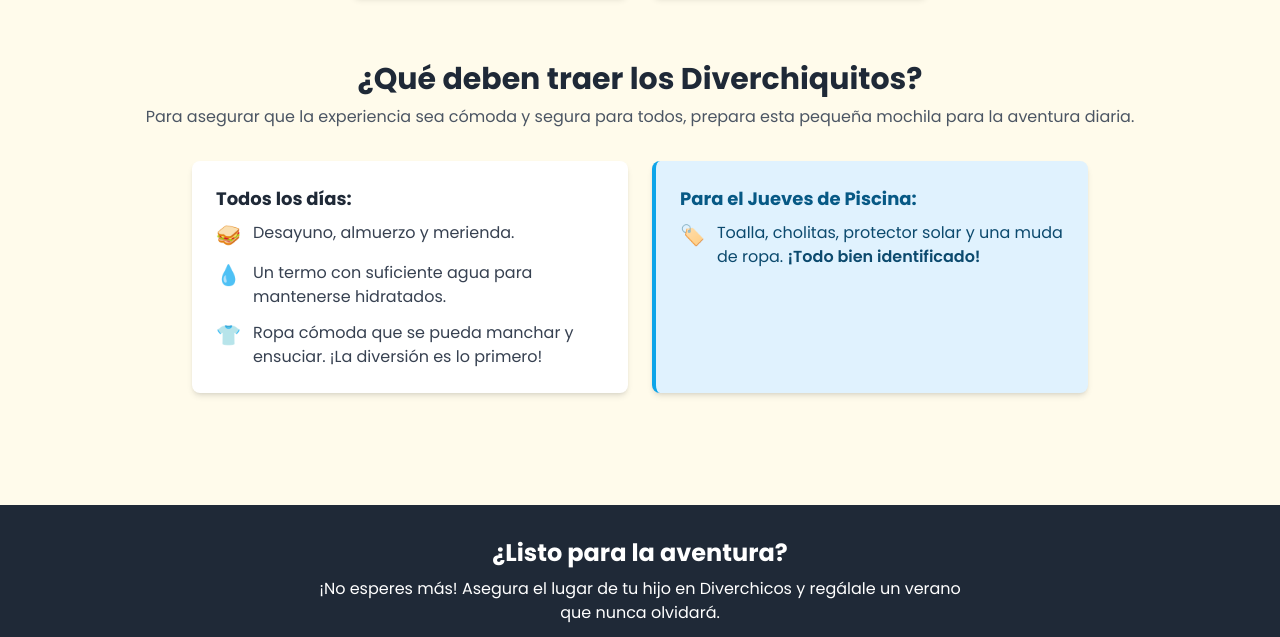
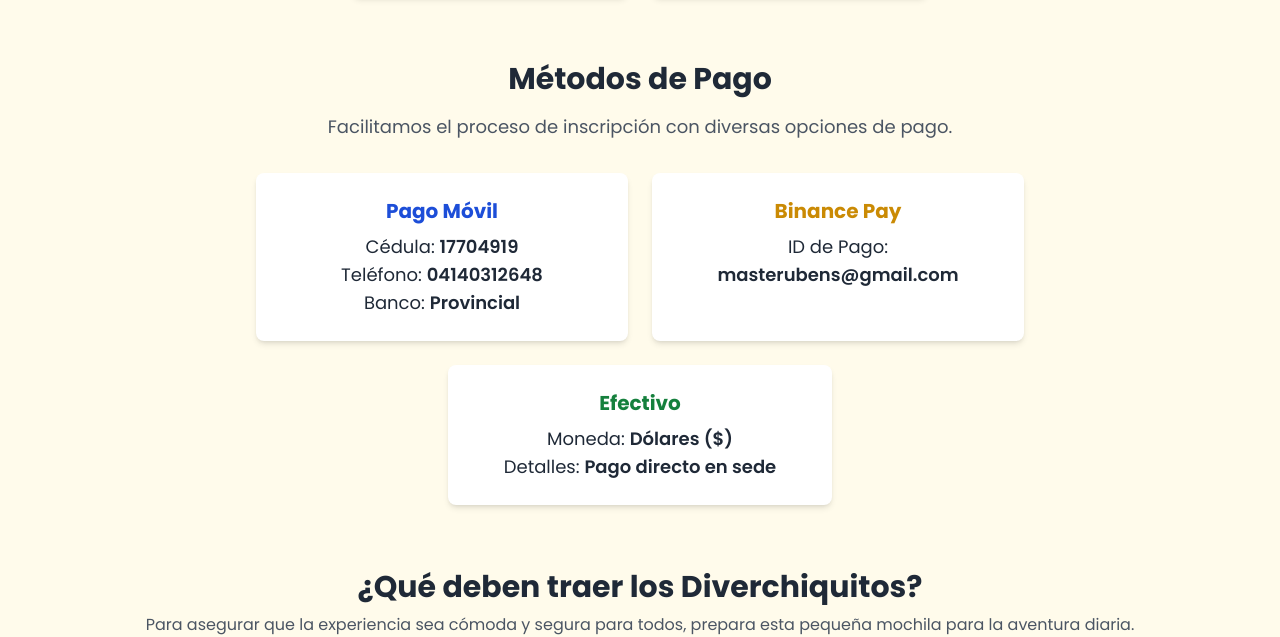
Before and after one commit to masterubens/diverchicos.github.io, a plain HTML site: page index.html in a window 1280 px wide. Shown: the part 2700-3337 px from the top of the page. Drawn offline with nearby package versions, Linux system fonts and the light colour scheme.

Commit message:
Update index.html
Agregar seccion formas de pago

```diff
--- a/index.html
+++ b/index.html
@@ -181,6 +181,28 @@
             </div>
         </section>
 
+        <section id="metodos-de-pago" class="mt-16 text-center">
+            <h3 class="text-3xl font-bold">Métodos de Pago</h3>
+            <p class="mt-4 text-lg text-gray-600 max-w-3xl mx-auto">Facilitamos el proceso de inscripción con diversas opciones de pago.</p>
+            <div class="grid grid-cols-1 md:grid-cols-2 gap-6 mt-8 max-w-3xl mx-auto">
+                <div class="bg-white p-6 rounded-lg shadow-md">
+                    <h4 class="font-bold text-xl mb-2 text-blue-700">Pago Móvil</h4>
+                    <p class="text-lg">Cédula: <span class="font-semibold">17704919</span></p>
+                    <p class="text-lg">Teléfono: <span class="font-semibold">04140312648</span></p>
+                    <p class="text-lg">Banco: <span class="font-semibold">Provincial</span></p>
+                </div>
+                <div class="bg-white p-6 rounded-lg shadow-md">
+                    <h4 class="font-bold text-xl mb-2 text-yellow-600">Binance Pay</h4>
+                    <p class="text-lg">ID de Pago: <span class="font-semibold">masterubens@gmail.com</span></p>
+                </div>
+                <div class="bg-white p-6 rounded-lg shadow-md md:col-span-2 md:w-1/2 mx-auto">
+                    <h4 class="font-bold text-xl mb-2 text-green-700">Efectivo</h4>
+                    <p class="text-lg">Moneda: <span class="font-semibold">Dólares ($)</span></p>
+                    <p class="text-lg">Detalles: <span class="font-semibold">Pago directo en sede</span></p>
+                </div>
+            </div>
+        </section>
+
         <section id="requisitos" class="mt-16">
             <div class="text-center mb-8">
                 <h3 class="text-3xl font-bold">¿Qué deben traer los Diverchiquitos?</h3>
```
